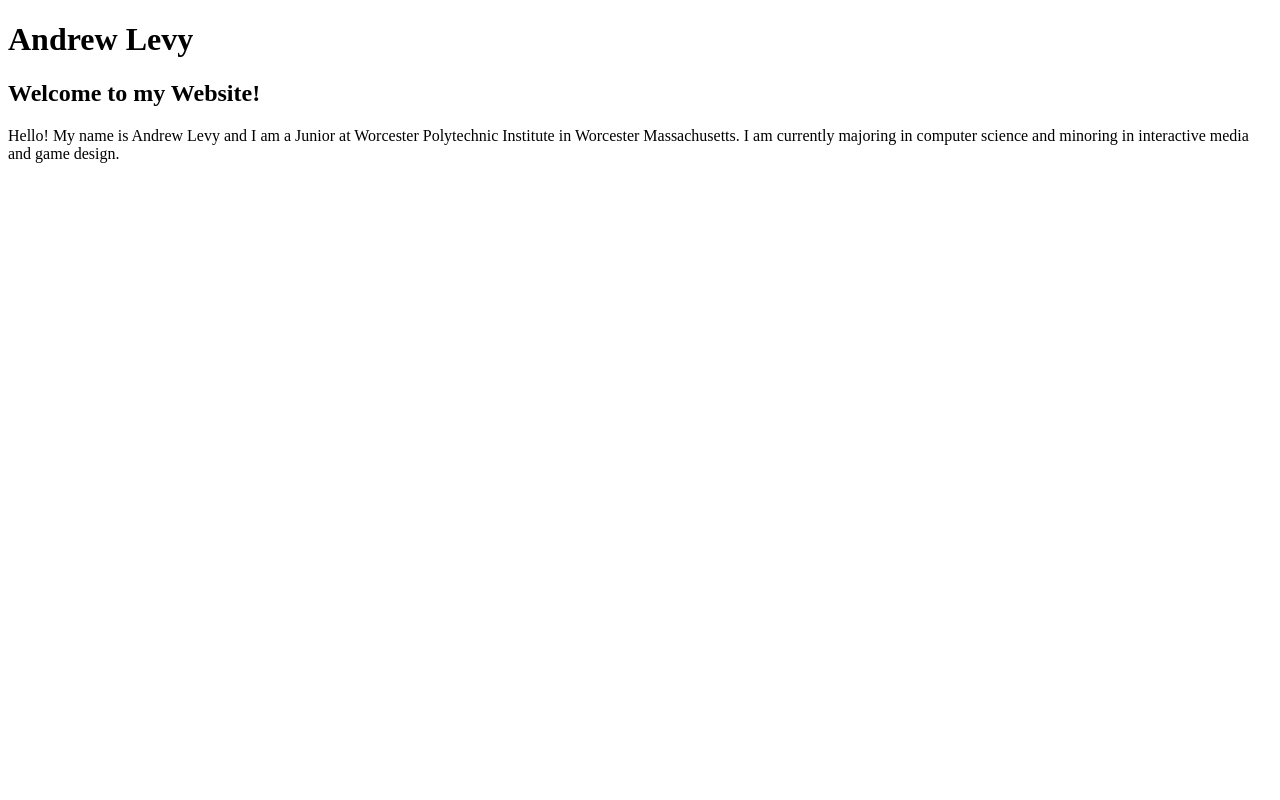
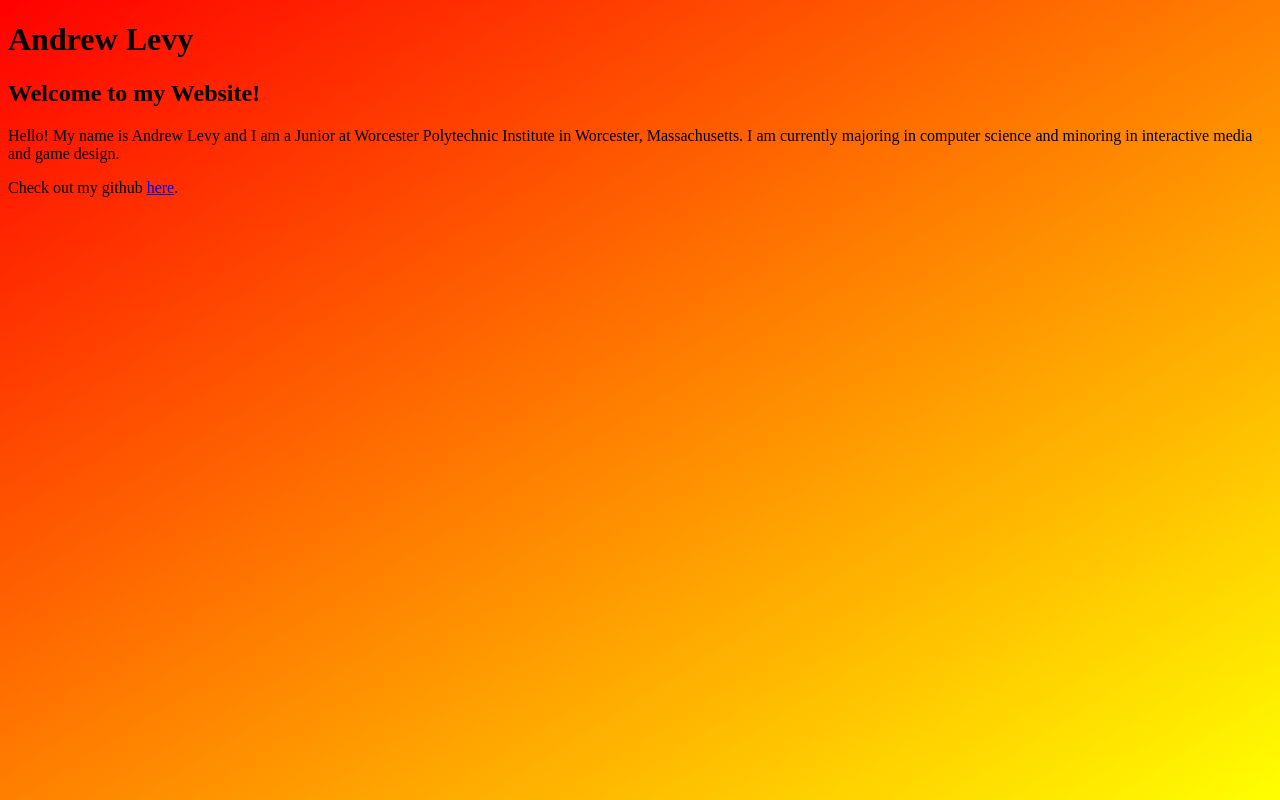
Before and after one commit to AndrewLevy395/AndrewLevy395.github.io, a plain HTML site: page index.html in a window 1280 px wide. Drawn offline with Linux system fonts and the light colour scheme.

Commit message:
added css file and link

```diff
--- a/index.html
+++ b/index.html
@@ -3,15 +3,21 @@
     <head>
         <meta charset="utf-8">
         <title>Andrew Levy</title>
+        <link href="styles/style.css" rel="stylesheet" type="text/css">
     </head>
     <body>
         <h1>Andrew Levy</h1>
         <h2>Welcome to my Website!</h2>
         <div>
            <p>Hello! My name is Andrew Levy and I am a Junior at Worcester
-               Polytechnic Institute in Worcester Massachusetts. I am currently majoring in computer
+               Polytechnic Institute in Worcester, Massachusetts. I am currently majoring in computer
                science and minoring in interactive media and game design.
            </p>
         </div>
+        <div>
+                Check out my github <a
+                href="https://www.github.com/AndrewLevy395"
+                target="_blank">here</a>.
+        </div>
     </body>
 </html>
--- /dev/null
+++ b/styles/style.css
@@ -0,0 +1,6 @@
+html {
+    background-image: linear-gradient(to bottom right, red, yellow);
+    background-repeat: no-repeat;
+    background-size: 100% 100%;
+	min-height: 100%;
+}
```
